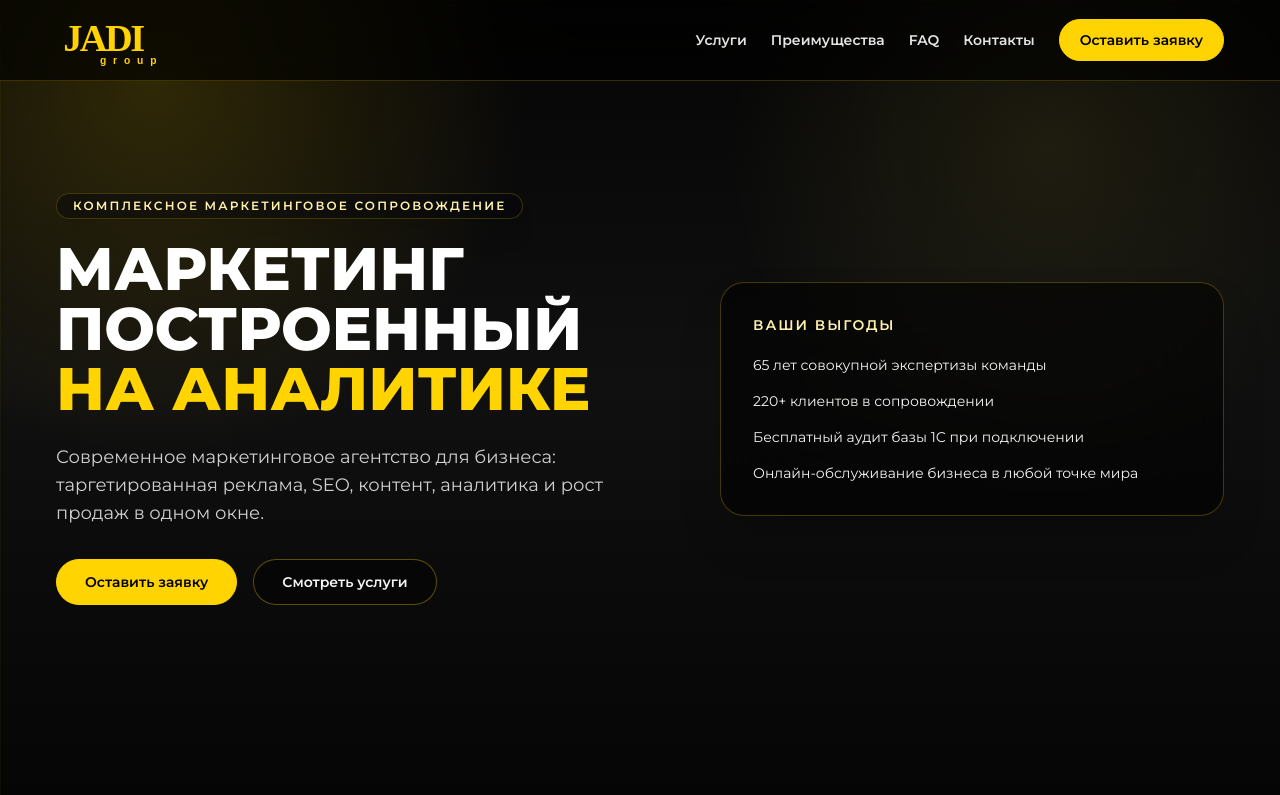
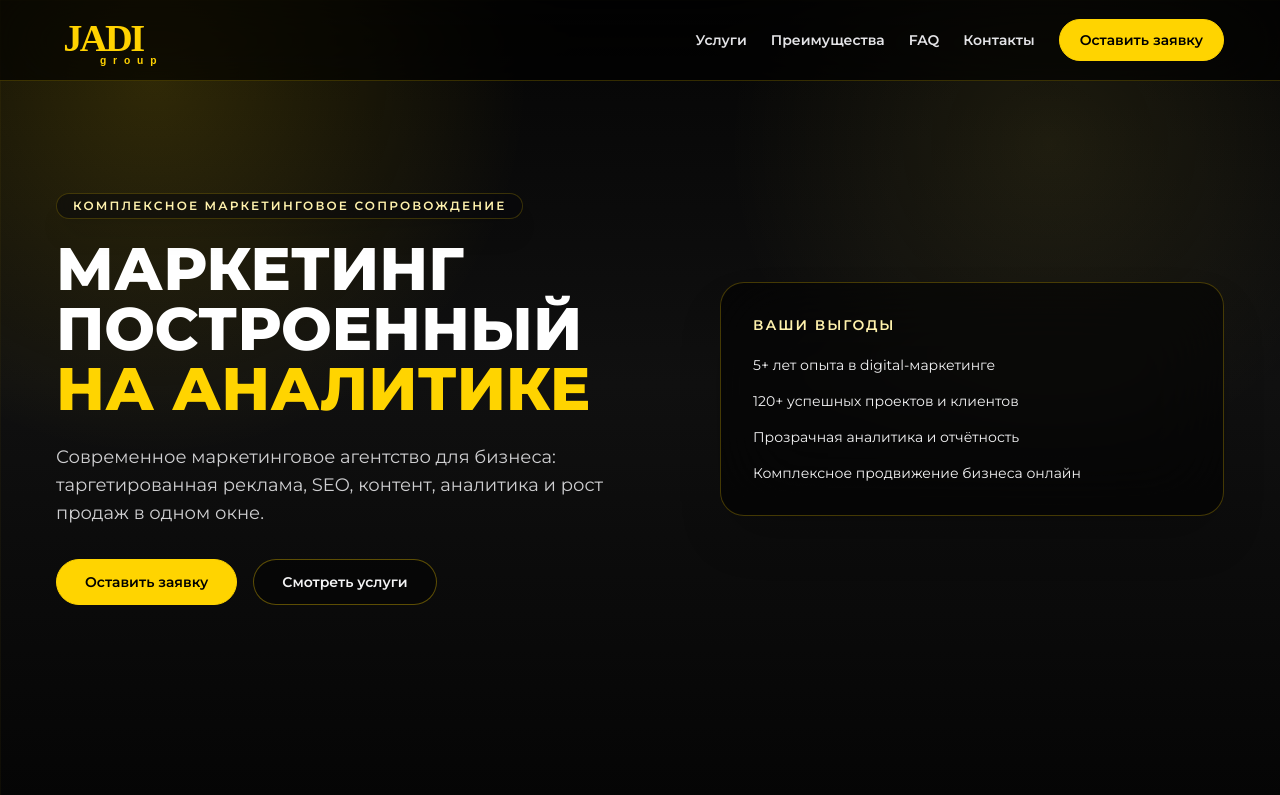
Before and after one commit to AbylaiNurtaev/ada-accounting, a React (Vite) app: page / in a window 1280 px wide. Shown: the top 795 px of the page. Built offline with nearby package versions, Linux system fonts and the light colour scheme.

Commit message:
Update hero benefits copy

```diff
--- a/src/sections/Hero.tsx
+++ b/src/sections/Hero.tsx
@@ -41,10 +41,10 @@ export function Hero() {
         >
           <p className="text-sm font-semibold uppercase tracking-[0.14em] text-primary-100">Ваши выгоды</p>
           <ul className="mt-5 space-y-4 text-sm text-zinc-100">
-            <li>65 лет совокупной экспертизы команды</li>
-            <li>220+ клиентов в сопровождении</li>
-            <li>Бесплатный аудит базы 1С при подключении</li>
-            <li>Онлайн-обслуживание бизнеса в любой точке мира</li>
+            <li>5+ лет опыта в digital-маркетинге</li>
+            <li>120+ успешных проектов и клиентов</li>
+            <li>Прозрачная аналитика и отчётность</li>
+            <li>Комплексное продвижение бизнеса онлайн</li>
           </ul>
         </motion.div>
       </div>
```
